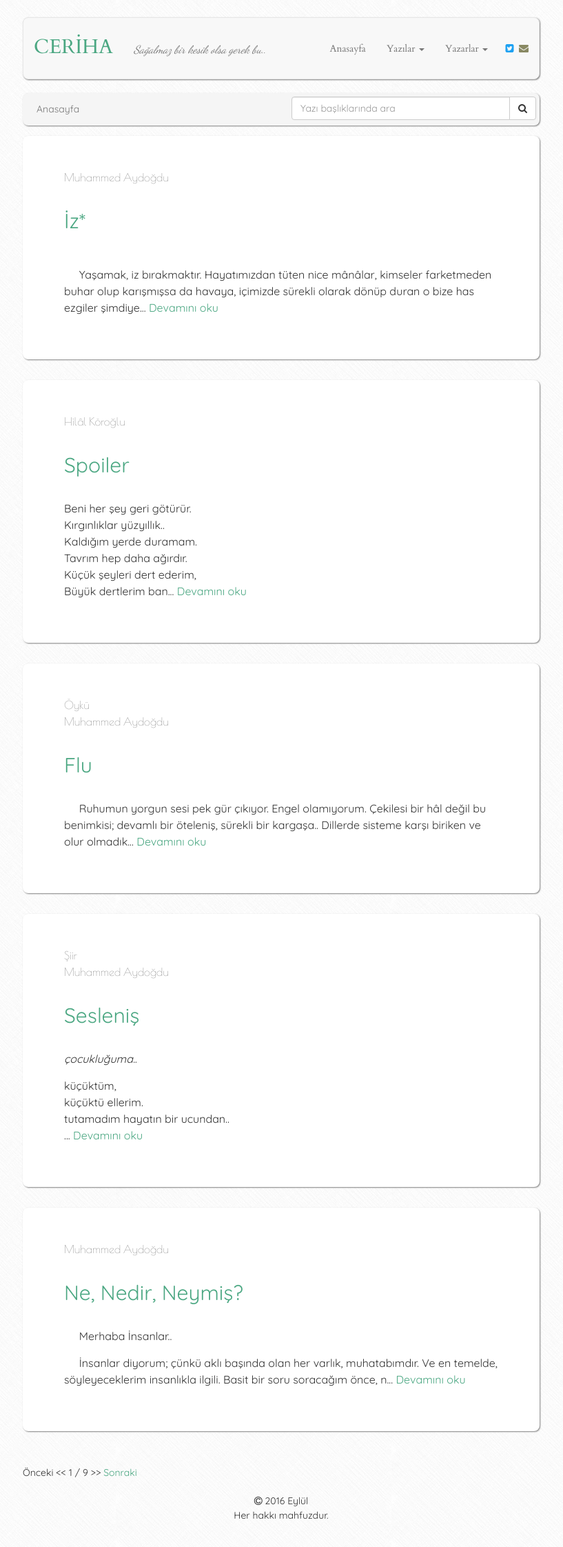
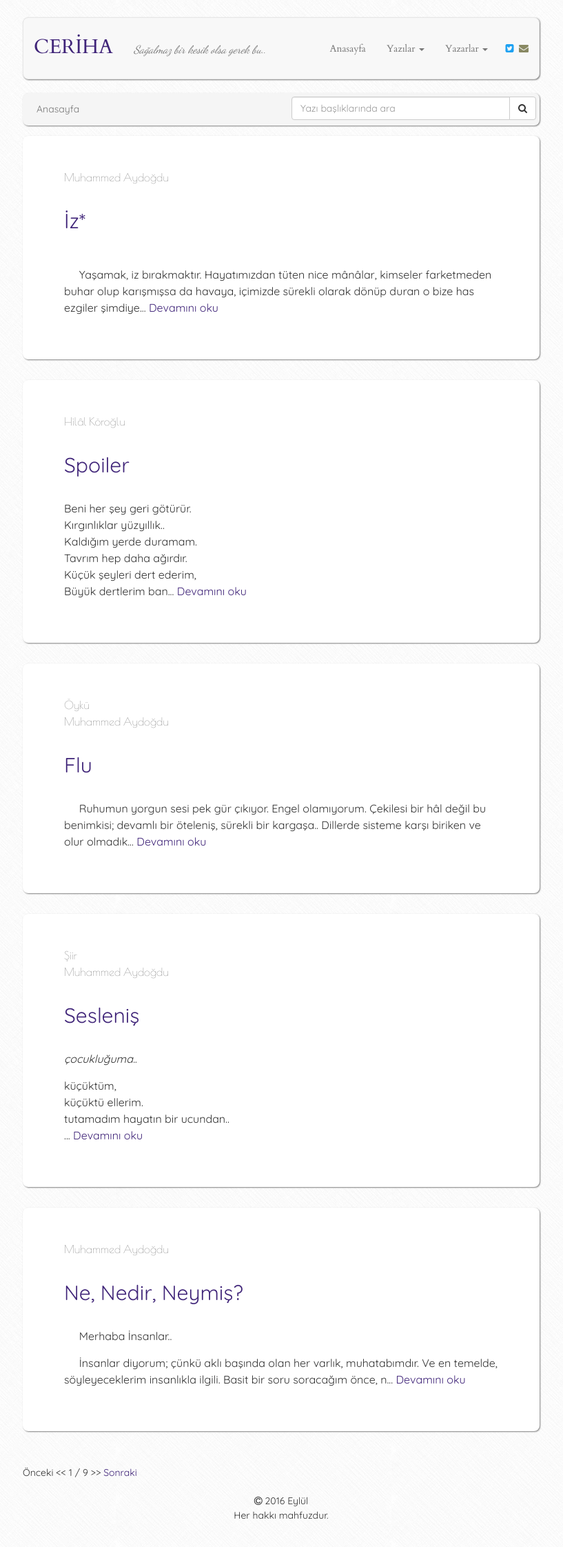
Before and after one commit to muhammedaydogdu/muhammedaydogdu.github.io, a Jekyll site: the page built from index.html, in a window 1280 px wide. Shown: the whole page at 69% size, without its empty margins (232-1049 px from the left). Built offline with Jekyll 4.4.1, drawn with Linux system fonts in a browser that asks for light colours; some web fonts are replaced; the list of posts is cut into pages by our own code.

Commit message:
Update style.css

```diff
--- a/css/style.css
+++ b/css/style.css
@@ -19,20 +19,20 @@ body {
 }
 
 a {
-  color: #4BA782;
+  color: #402579;
 }
 
 a:hover {
-  color: #4BA782;
+  color: #402579;
 }
 
 a:focus {
-  color: #4BA782;
+  color: #402579;
   text-decoration: none;
 }
 
 h2 {
-  color: #4BA782;
+  color: #402579;
 }
 
 .container .navbar {
@@ -44,17 +44,17 @@ h2 {
 }
 
 .navbar .navbar-brand {
-  color: #4BA782;
+  color: #402579;
   margin-top: 2px;
   font-size: 29px;
 }
 
 .navbar .navbar-brand:hover {
-  color: #4BA782;
+  color: #402579;
 }
 
 .navbar .navbar-brand:focus {
-  color: #4BA782;
+  color: #402579;
 }
 
 .navbar .navbar-text {
```
